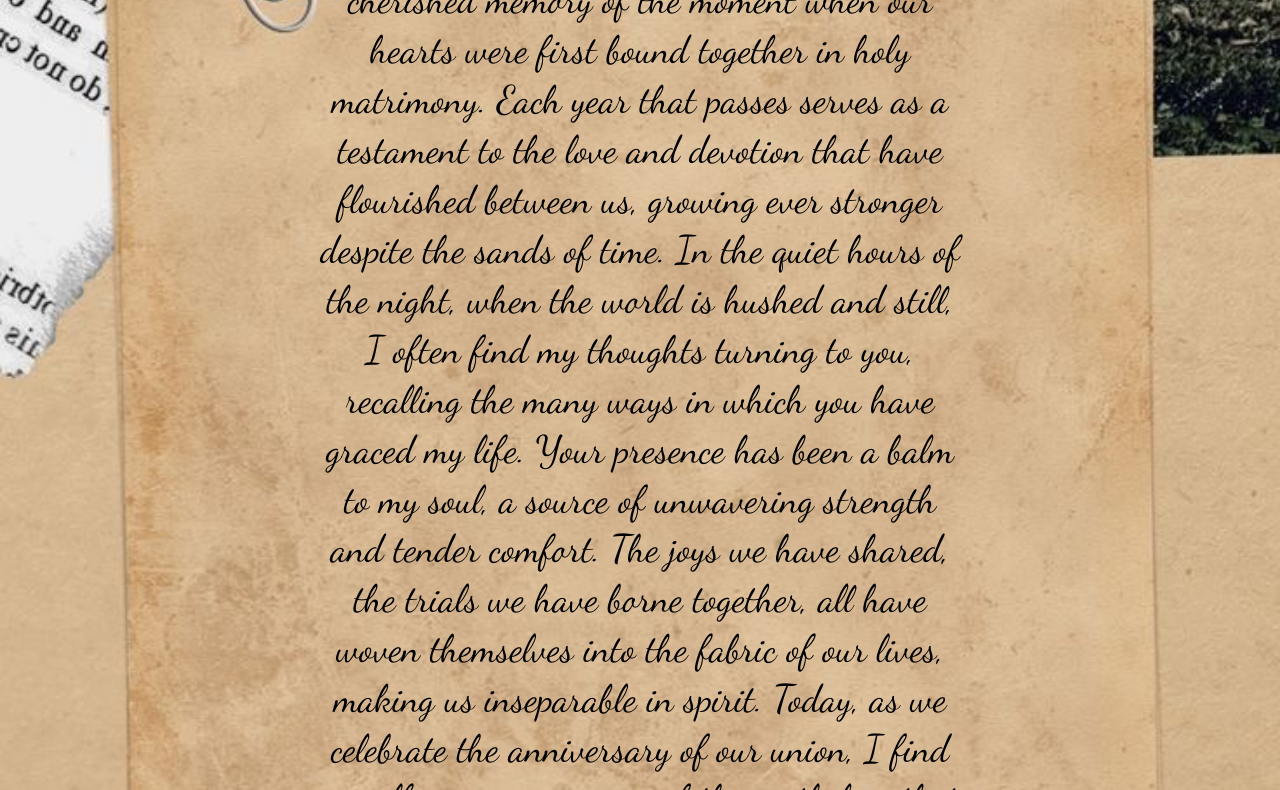
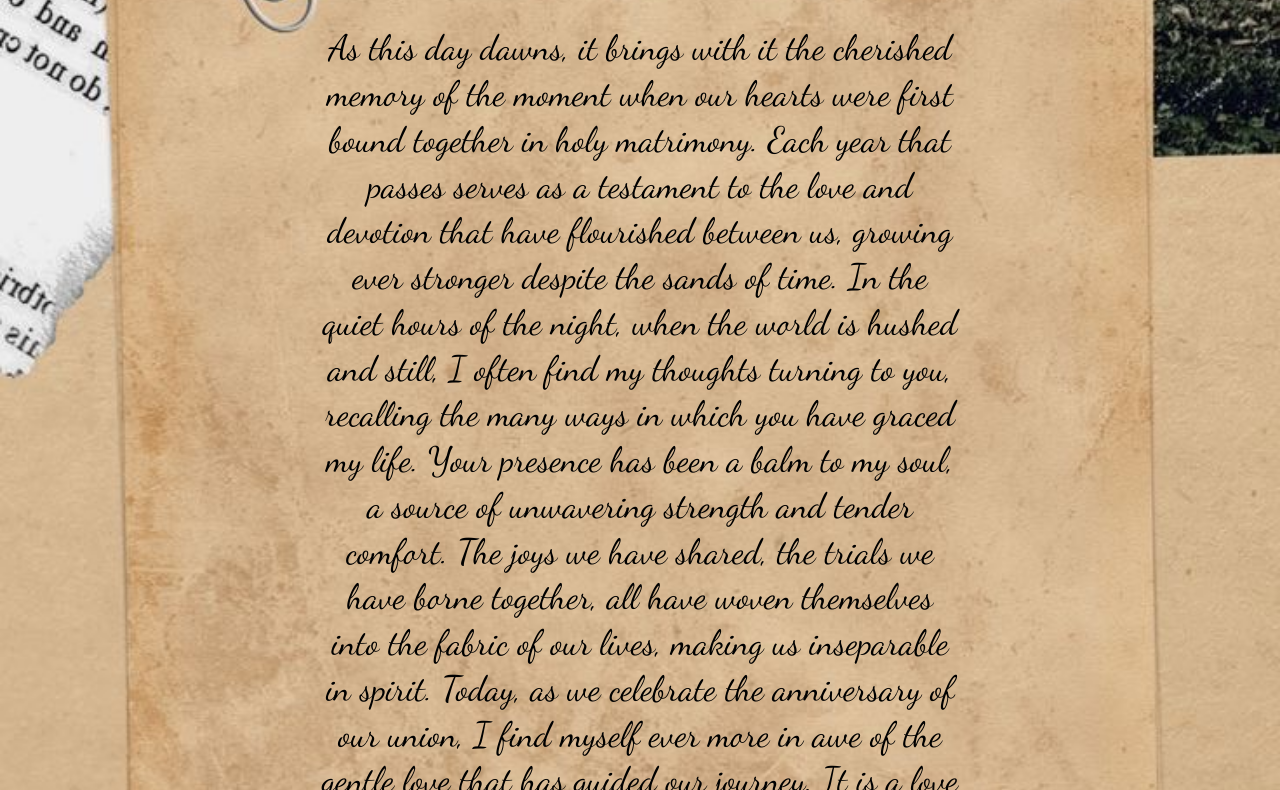
Before and after one commit to Cuteboivictor/Happy-Anniversary-, a plain HTML site: page index.html in a window 1280 px wide. Shown: the part 554-1344 px from the top of the page. Drawn offline with Linux system fonts and the light colour scheme.

Commit message:
Update Letter.css

```diff
--- a/Letter.css
+++ b/Letter.css
@@ -11,8 +11,8 @@
     left: 50%;
     transform: translate(-50%, -50%);
     font-family: "Dancing Script", cursive;
-    font-size: 2.4em;
-    margin: 15px 0;
+    font-size: 2.2em;
+    margin: 13px 0;
     line-height: 1.3;
   }
   .Top-left{
```
